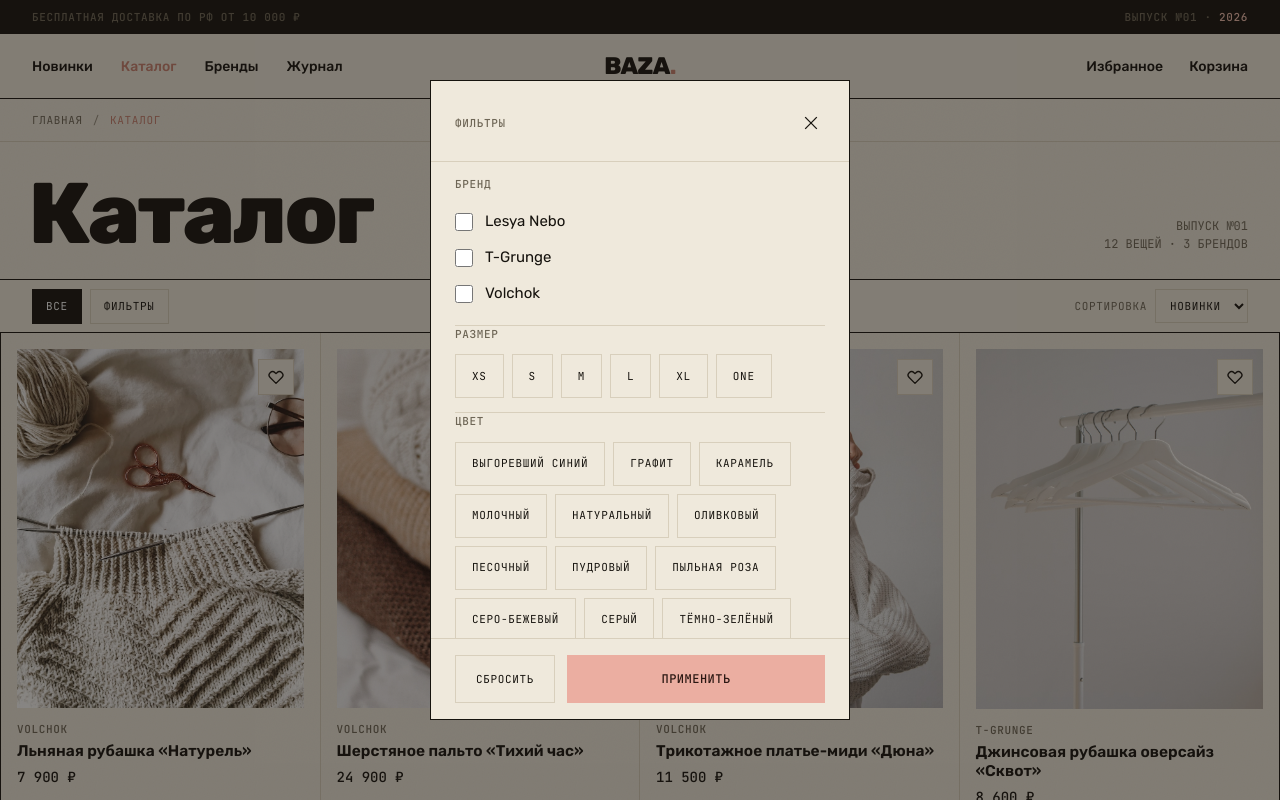
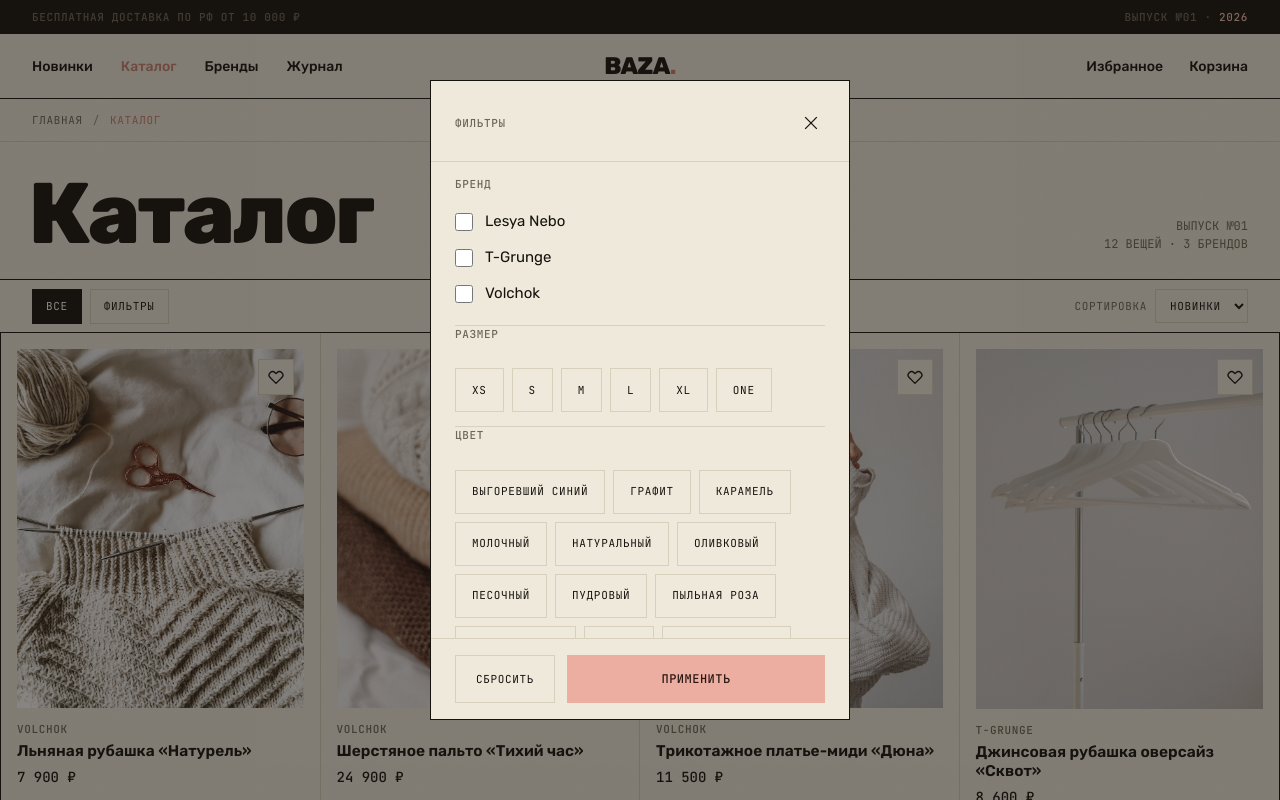
Before and after one commit to AlexandrNemkov/baza, a Next.js app: page /catalog in a window 1280 px wide. Both pictures are taken after a click on the button "ФИЛЬТРЫ". Shown: the top 800 px of the page. Built offline with nearby package versions, Linux system fonts and the light colour scheme.

Commit message:
style(c): same 24px-above-heading for Размер/Цвет/Цена groups as Бренд

```diff
--- a/src/components/Filters.module.css
+++ b/src/components/Filters.module.css
@@ -82,11 +82,16 @@
 .group {
   border: 0;
   margin: 0;
-  /* Больше воздуха над заголовком (от разделителя), заголовок вплотную к
-     контенту. Низ компенсирует ~13px центрирования 44px-строк, чтобы
-     визуально верх ≈ низ. */
-  padding: 10px 0 14px;
+  /* Над заголовком 24px (как у Бренда: 14 от .body + 10), заголовок вплотную
+     к контенту. У всех групп одинаково. */
+  padding: 24px 0 14px;
   border-bottom: 1px solid var(--line);
+}
+
+/* Первая группа (Бренд) уже получает 14px сверху от .body — здесь 10,
+   чтобы суммарно над «Бренд» было те же 24px, что и у остальных. */
+.group:first-of-type {
+  padding-top: 10px;
 }
 
 .group:last-child {
```
